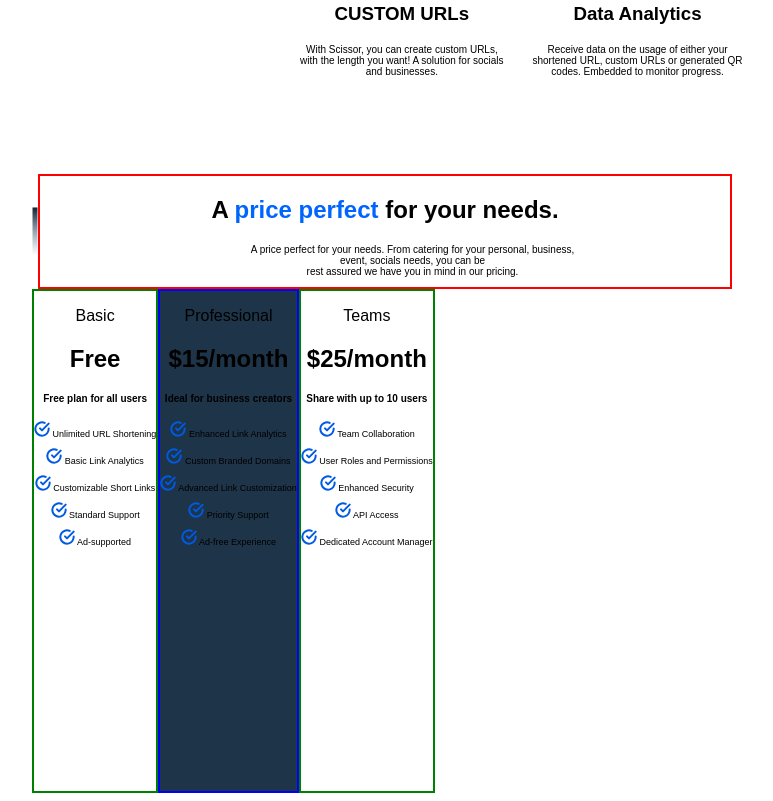
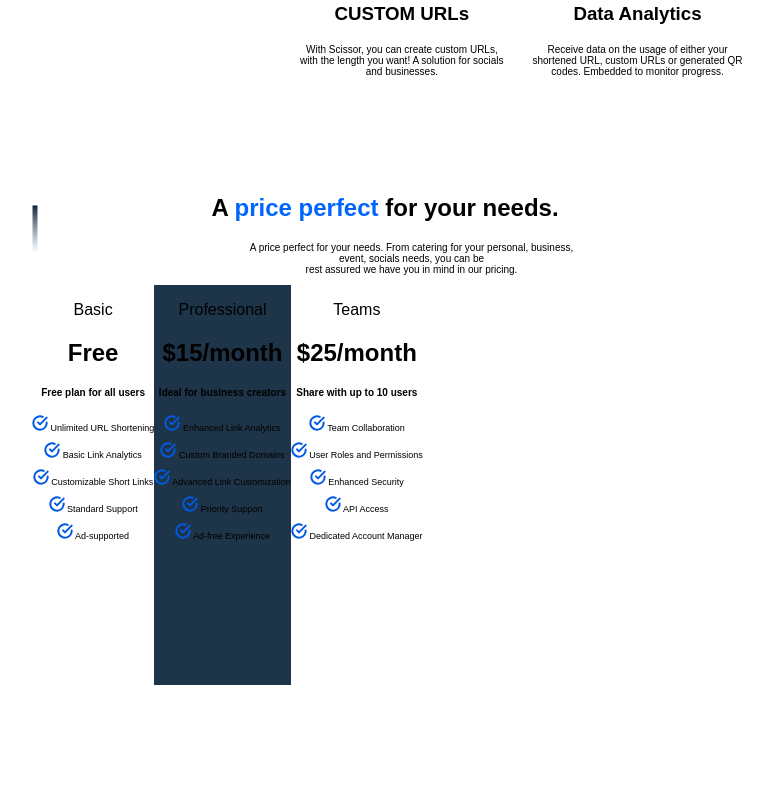
Before and after one commit to Favourchidinma/Altschool_Exam, a plain HTML site: page index.html in a window 1280 px wide. Shown: the part 1139-1940 px from the top of the page, without its empty margins (258-1031 px from the left). After the commit the page ends 1832 px from the top, so only its background shows below. Drawn offline with Linux system fonts and the light colour scheme; a web font is replaced by a local one.

Commit message:
remove border

```diff
--- a/index.css
+++ b/index.css
@@ -169,7 +169,6 @@ nav .navbar{
     color: rgb(0, 101, 254);
 }
 .pricepara{
-    border: 2px solid red;
     width: 100%;
 }
 
@@ -178,16 +177,13 @@ nav .navbar{
 
 }
 .blockone{
-    border: 2px solid green;
-    height: px;
+
 }
 .blocktwo{
-    border: 2px solid blue;
     background-color: rgb(30,52,72);
-    height: 500px;
+    height: 400px;
 }
 .blockthree{
-    border: 2px solid green;
 }
 
 .priceblock p.s{
```
